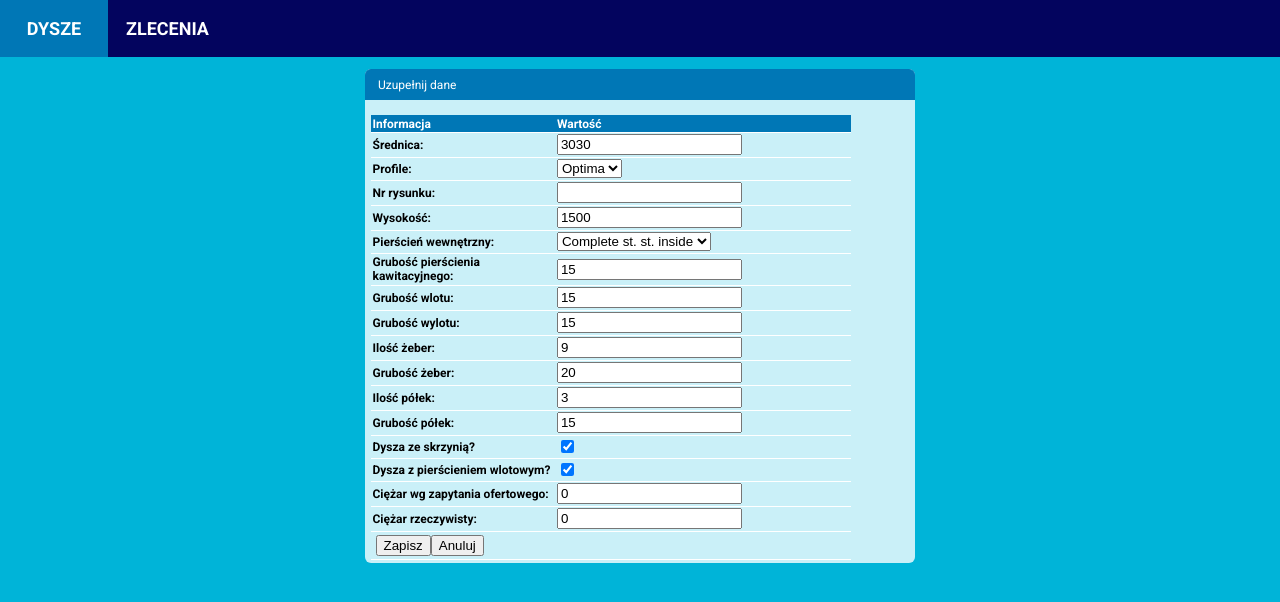
After one commit to djzib0/django_nozzle_calculator, a Django app: page /nozzle/1/edit_nozzle in a window 1280 px wide. The commit adds this page. Shown: the top 602 px of the page. Run offline with Django 4.2, Linux system fonts and the light colour scheme; data comes from the database, SQL or seed files in the repository; both versions use the stored data as it was after the commit.

Commit message:
added edit_nozzle to views and templates

```diff
--- /dev/null
+++ b/nozzle_calculator/calculator/templates/calculator/edit_nozzle.html
@@ -0,0 +1,36 @@
+{% extends 'calculator/base.html' %}
+
+{% block content %}
+
+<div class="content-main">
+  <div class="item-box">
+    <div class="item-header-box">
+      Uzupełnij dane
+    </div>
+    <div class="item-details-table">
+      <table>
+        <thead>
+          <tr>
+            <th>Informacja</th>
+            <th>Wartość</th>
+          </tr>
+        </thead>
+        <tr>
+          <form method="post" action="{% url 'calculator:edit_nozzle' nozzle.id %}">
+            {% csrf_token %}
+            {{ form.as_table }}
+          <td>
+            <div class="button-box">
+            <button type="submit">Zapisz</button>
+            <a href="{% url 'calculator:nozzle_details' nozzle.id %}"><button type="button">Anuluj</button></a>
+          </form>
+          </div>
+          </td>
+
+        </tr>
+      </table>
+    </div>
+  </div>
+</div>
+
+{% endblock content %}
--- a/nozzle_calculator/calculator/templates/calculator/nozzle-details.html
+++ b/nozzle_calculator/calculator/templates/calculator/nozzle-details.html
@@ -15,7 +15,7 @@
 <!--        <input type="button" class="action-btn" value="Wróć" onclick="history.back()"-->
 <!--        </form>-->
         <a href="{% url 'calculator:nozzles' %}"><button class="cancel-btn">Wróć</button></a>
-        <button class="add-btn">Edytuj</button>
+        <a href="{% url 'calculator:edit_nozzle' nozzle.id %}"><button class="add-btn">Edytuj</button></a>
       </div>
       <div class="item-details-box">
         <p class="item-detail-name">Nr rysunku:</p>
--- a/nozzle_calculator/calculator/urls.py
+++ b/nozzle_calculator/calculator/urls.py
@@ -9,7 +9,8 @@ urlpatterns = [
     path('nozzle/<int:nozzle_id>/', nozzle_details_view, name='nozzle_details'),
     path('nozzle/<int:nozzle_id>/orders', nozzle_orders_view, name='nozzle_orders'),
     path('nozzle/<int:nozzle_id>/add_order', add_nozzle_order, name='add_nozzle_order'),
+    path('nozzle/<int:nozzle_id>/edit_nozzle', edit_nozzle, name='edit_nozzle'),
     path('nozzle/add_nozzle/', add_nozzle, name='add_nozzle'),
 
-    path('orders/', orders_view, name='orders_view',)
+    path('orders/', orders_view, name='orders_view'),
 ]
--- a/nozzle_calculator/calculator/views.py
+++ b/nozzle_calculator/calculator/views.py
@@ -76,6 +76,23 @@ def add_nozzle(request):
 
     return render(request, template, context)
 
+
+def edit_nozzle(request, nozzle_id):
+    nozzle = Nozzle.objects.get(id=nozzle_id)
+    if request.method != 'POST':
+        form = NozzleForm(instance=nozzle)
+    else:
+        form = NozzleForm(instance=nozzle, data=request.POST)
+        if form.is_valid():
+            form.save()
+            return redirect('calculator:nozzle_details', nozzle.id)
+
+    context = {'form': form,
+               'nozzle': nozzle}
+    template = 'calculator/edit_nozzle.html'
+
+    return render(request, template, context)
+
 def add_nozzle_order(request, nozzle_id):
     nozzle = Nozzle.objects.get(id=nozzle_id)
     existing_orders_count = 0
```
Also changed, not shown: nozzle_calculator/db.sqlite3.
